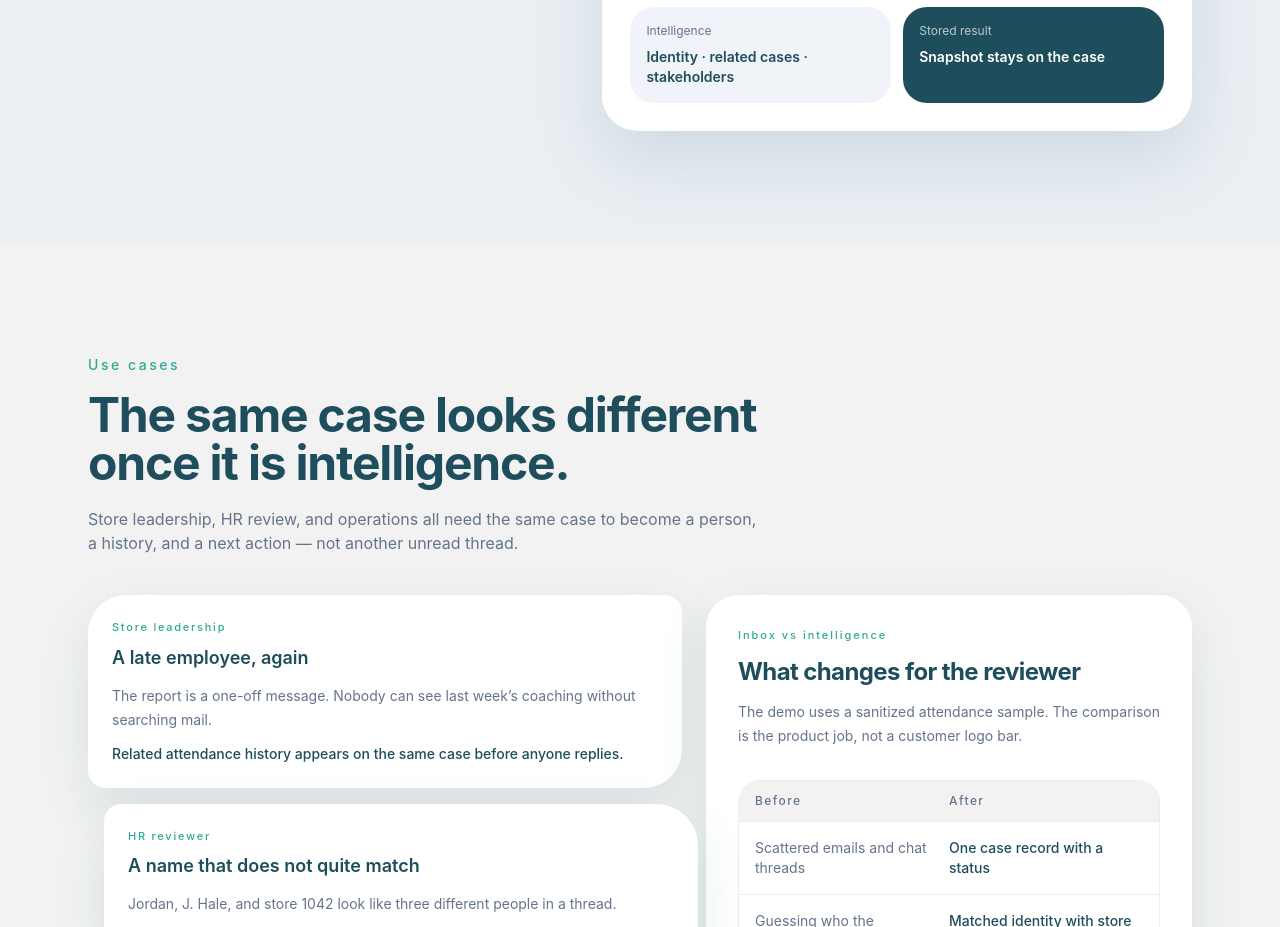
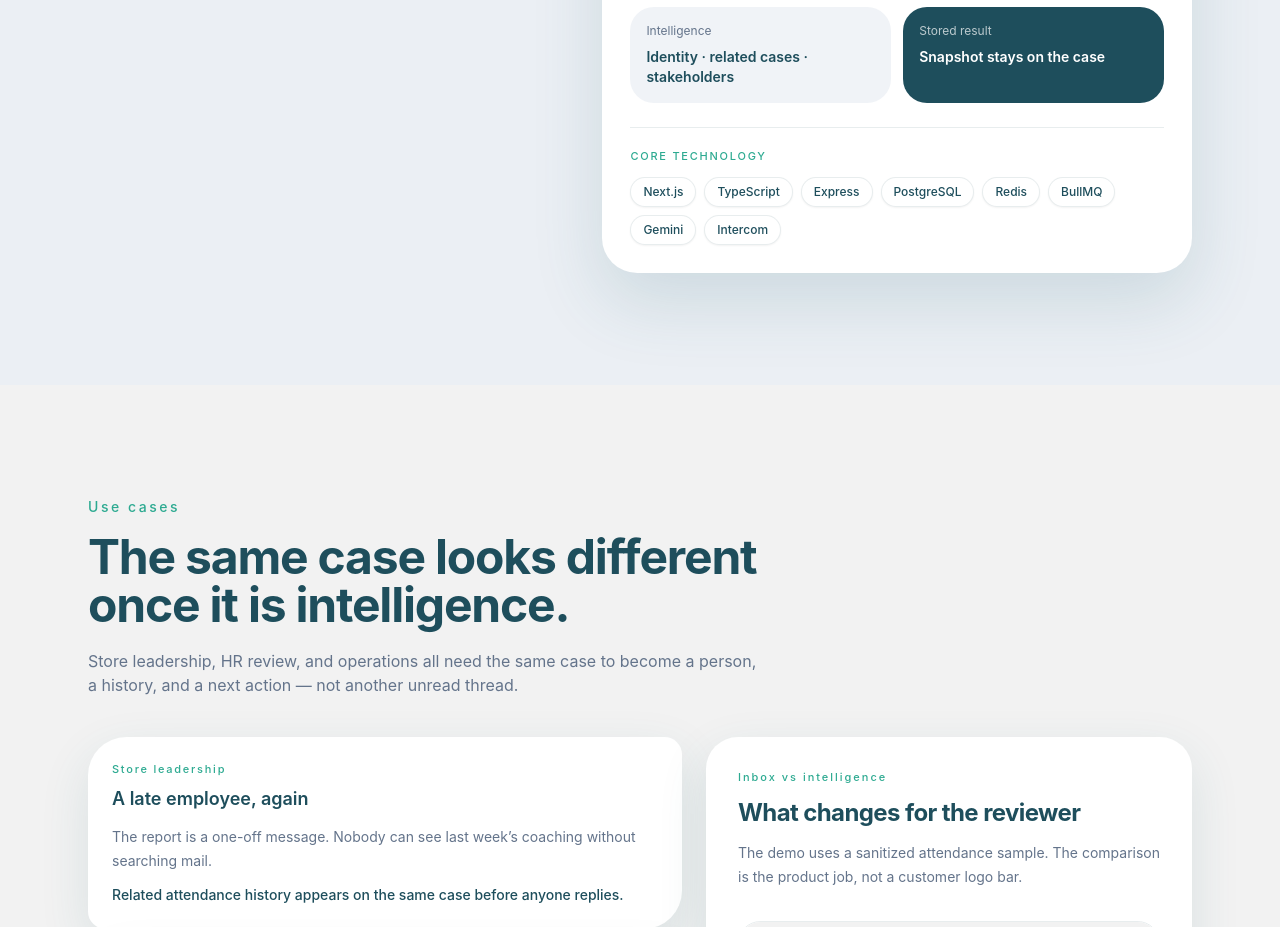
Before and after one commit to Zebishah/CaseLens, a Next.js app in the folder Intercom-app/web/: page / in a window 1280 px wide. Shown: the part 4240-5167 px from the top of the page. Built offline with nearby package versions, Linux system fonts and the light colour scheme; no server answers.

Commit message:
Show core technology stack in architecture

```diff
--- a/Intercom-app/web/components/landing/ArchitectureShowcase.tsx
+++ b/Intercom-app/web/components/landing/ArchitectureShowcase.tsx
@@ -38,6 +38,17 @@ const pipeline = [
   'Case snapshot in PostgreSQL',
   'Optional Intercom note/tag write-back'
 ];
+
+const technologies = [
+  'Next.js',
+  'TypeScript',
+  'Express',
+  'PostgreSQL',
+  'Redis',
+  'BullMQ',
+  'Gemini',
+  'Intercom'
+] as const;
 
 export function ArchitectureShowcase({ showNotesLink = true }: { showNotesLink?: boolean }) {
   const [mode, setMode] = useState<keyof typeof modes>('portfolio');
@@ -128,7 +139,7 @@ export function ArchitectureShowcase({ showNotesLink = true }: { showNotesLink?:
           </ol>
         </div>
 
-        <div className="mt-6 grid gap-3 sm:grid-cols-2">
+                <div className="mt-6 grid gap-3 sm:grid-cols-2">
           <article className="rounded-[1.5rem] bg-mist/50 p-4">
             <p className="text-xs text-muted">Intelligence</p>
             <p className="mt-2 text-sm font-semibold text-primary">Identity · related cases · stakeholders</p>
@@ -138,6 +149,22 @@ export function ArchitectureShowcase({ showNotesLink = true }: { showNotesLink?:
             <p className="mt-2 text-sm font-semibold">Snapshot stays on the case</p>
           </article>
         </div>
+
+        <div className="mt-6 border-t border-primary/10 pt-5">
+          <p className="text-[11px] font-medium uppercase tracking-[0.16em] text-secondary">
+            Core technology
+          </p>
+          <ul className="mt-3 flex flex-wrap gap-2" aria-label="Core technology stack">
+            {technologies.map((technology) => (
+              <li
+                key={technology}
+                className="rounded-full border border-primary/10 bg-white px-3 py-1.5 text-xs font-medium text-primary shadow-sm"
+              >
+                {technology}
+              </li>
+            ))}
+          </ul>
+        </div>
       </div>
     </div>
   );
```
